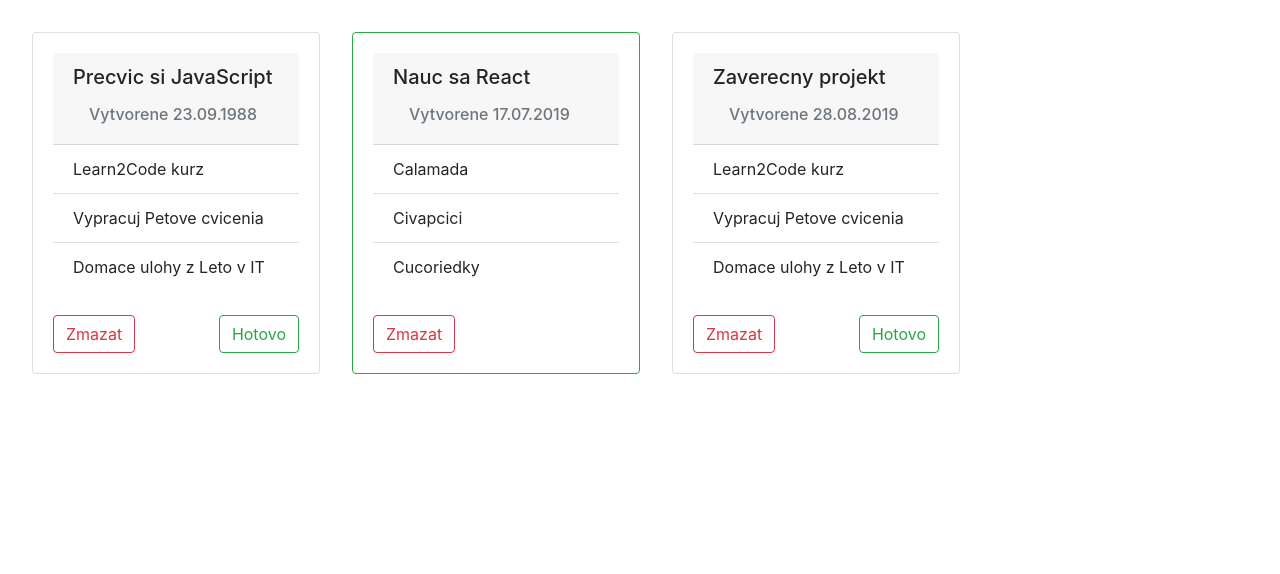
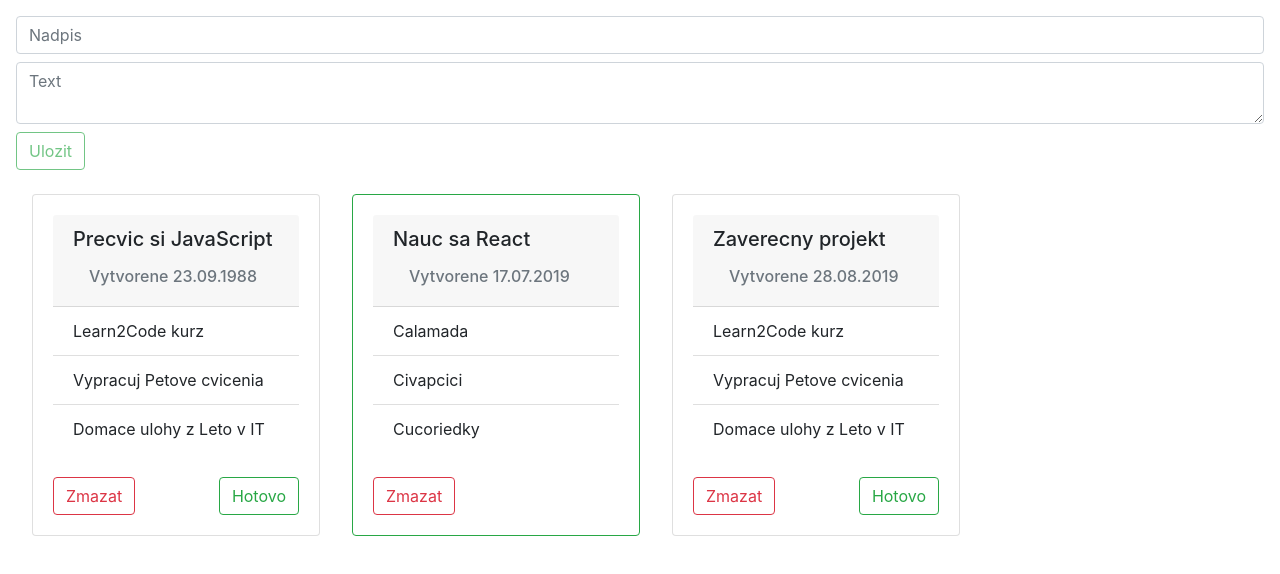
Before and after one commit to BaskaKlim/LetoVIT-week4, a React (Create React App) app: page / in a window 1280 px wide. Shown: the top 574 px of the page. Built offline with nearby package versions, Linux system fonts and the light colour scheme.

Commit message:
pridanie formularu na App.js cez vytvorenie componentu AddTodo

```diff
--- /dev/null
+++ b/src/AddTodo.js
@@ -0,0 +1,45 @@
+import React, { Component } from 'react';
+
+class AddTodo extends Component {
+    state = {
+        title: '',
+        text: ''
+    };
+
+    handleSubmit = event => {
+        event.preventDefault();
+    };
+    handleChange = event => {
+        const { value, name } = event.target;
+        this.setState({
+            [name]: value
+        })
+    };
+
+    render() {
+        const { title, text } = this.state;
+        return (
+            <form onSubmit={this.handleSubmit} className="mb-2">
+                <input
+                    className="form-control mb-2"
+                    type="text"
+                    value={title}
+                    name="title"
+                    placeholder="Nadpis"
+                    onChange={this.handleChange}
+                    required />
+                <textarea
+                    className="form-control mb-2"
+                    type="text"
+                    value={text}
+                    //  bacha na pisanie velkych a malych pismien dala si name="Text" a nedalo sa ti vpisovat do pola text, lebo ho nesparovalo
+                    name="text"
+                    placeholder="Text"
+                    onChange={this.handleChange} />
+                <button type="submit" className="btn btn-outline-success" disabled={!title}>Ulozit</button>
+            </form>
+        )
+    }
+}
+
+export default AddTodo;
--- a/src/App.js
+++ b/src/App.js
@@ -1,5 +1,9 @@
 import React, { Component } from 'react';
 import Todo from './Todo';
+import AddTodo from  './AddTodo';
+
+
+
 
 class App extends Component {
   state = {
@@ -28,6 +32,7 @@
         title: 'Zaverecny projekt',
         createdAt: '28.08.2019',
         finished: false,
+        // ak by som to chcela dat spravne tak si tu dam list a taham to cez array stringov a cez map, po spravnosti si spravit novy komponent list
         text: `<ul class="list-group list-group-flush">
         <li class="list-group-item">Learn2Code kurz</li>
         <li class="list-group-item">Vypracuj Petove cvicenia</li>
@@ -43,6 +48,8 @@
     const todos = this.state.todos;
     return (
       <div className="App p-3">
+        {/* pridat vyrenderovanie noveho komponentu AddTodo */}
+        <AddTodo/>
         {todos.map(todoData => {
           return (
             <Todo todo={todoData} />
```
